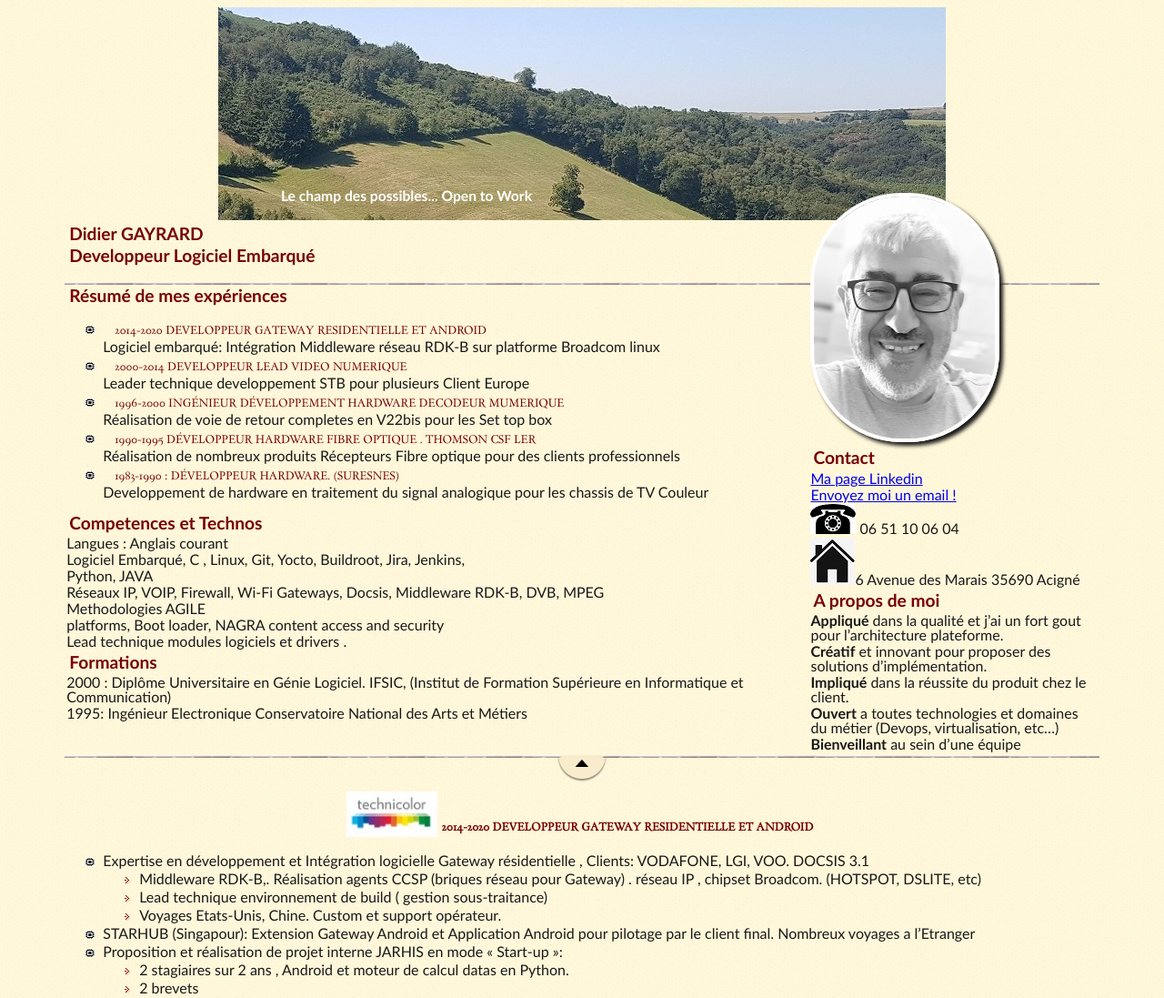
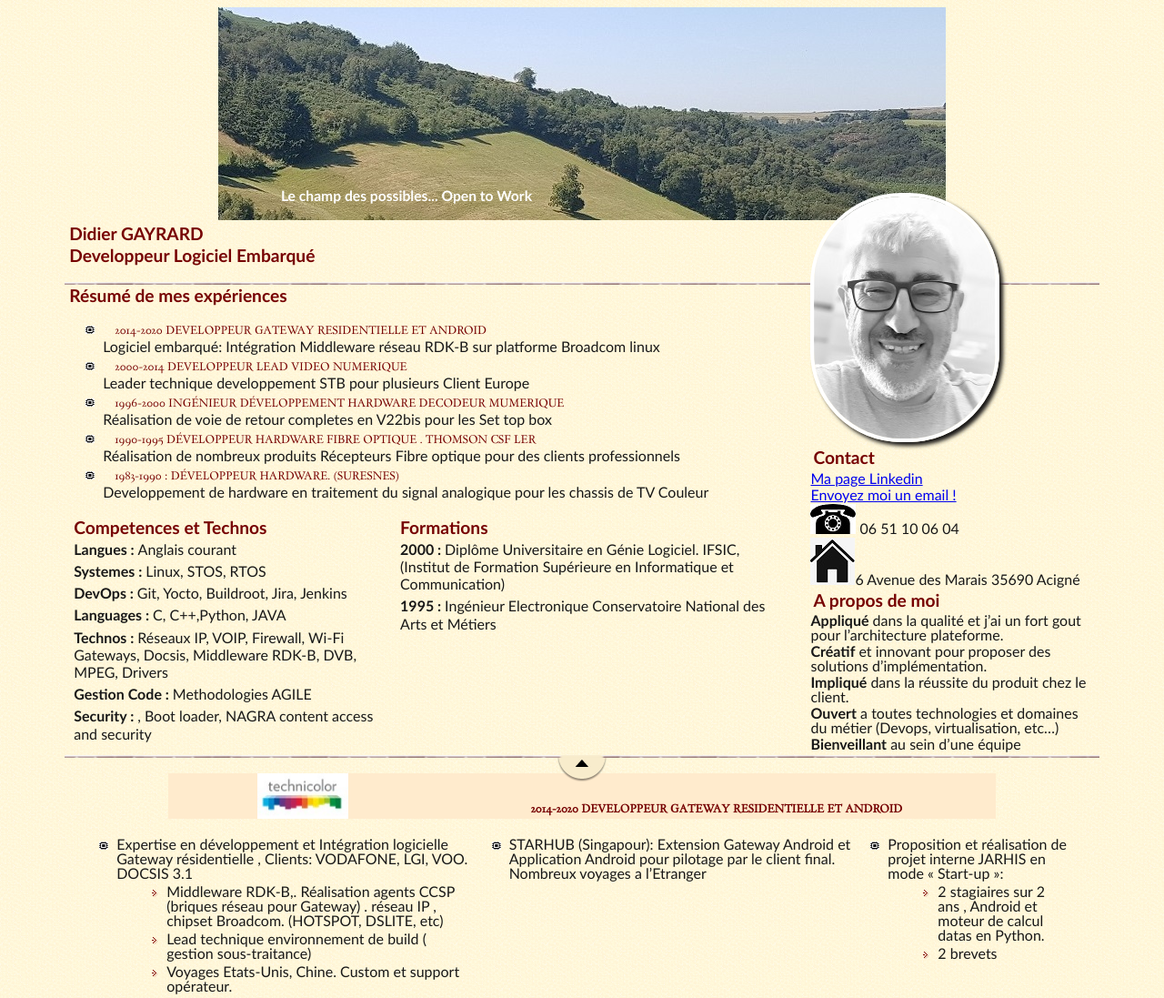
Before and after one commit to didiergayrard12/Cours_Git_DG, a plain HTML site: page moncvweb/index.html in a window 1280 px wide. Shown: the top 1097 px of the page at 91% size. Drawn offline with Linux system fonts and the light colour scheme.

Commit message:
[CV]change some flebox pagination

```diff
--- a/moncvweb/index.html
+++ b/moncvweb/index.html
@@ -11,7 +11,7 @@
         <div id="banniere">
           <h1>Le champ des possibles... Open to Work</h1>
         </div>
-        <h1>Didier GAYRARD </h1>
+        <h1>Didier GAYRARD</h1>
         <h2>Developpeur Logiciel Embarqué</h2>
       </header>
       <div id="corpsducv">
@@ -70,35 +70,39 @@
               </ul>
             </nav>
           </div>
+          <div id="compeforms">
             <div id="competences">
               <h2>Competences et Technos</h2>
-            <p>Langues : Anglais courant</p>
+              <p> <strong>Langues : </strong>Anglais courant</p>
               <p>
-              Logiciel Embarqué, C , Linux, Git, Yocto, Buildroot, Jira,
-              Jenkins,
+                <strong>Systemes : </strong>  Linux, STOS, RTOS
               </p>
-            <p>Python, JAVA</p>
               <p>
-              Réseaux IP, VOIP, Firewall, Wi-Fi Gateways, Docsis, Middleware
-              RDK-B, DVB, MPEG
+                <strong>DevOps : </strong> Git, Yocto, Buildroot, Jira,
+                Jenkins
               </p>
-            <p>Methodologies AGILE</p>
-            <p>platforms, Boot loader, NAGRA content access and security</p>
-            <p>Lead technique modules logiciels et drivers .</p>
+              <p><strong>Languages : </strong>C, C++,Python, JAVA</p>
+              <p>
+                <strong>Technos : </strong>Réseaux IP, VOIP, Firewall, Wi-Fi Gateways, Docsis, Middleware
+                RDK-B, DVB, MPEG, Drivers
+              </p>
+              <p><strong>Gestion Code : </strong>Methodologies AGILE</p>
+              <p><strong>Security : </strong>, Boot loader, NAGRA content access and security</p>
+
             </div>
             <div id="formations">
               <h2>Formations</h2>
               <p>
-              2000 : Diplôme Universitaire en Génie Logiciel. IFSIC, (Institut
+                <strong>2000 :  </strong>Diplôme Universitaire en Génie Logiciel. IFSIC, (Institut
                 de Formation Supérieure en Informatique et Communication)
               </p>
               <p>
-              1995: Ingénieur Electronique Conservatoire National des Arts et
+                <strong>1995 :  </strong>Ingénieur Electronique Conservatoire National des Arts et
                 Métiers
               </p>
             </div>
           </div>
-
+        </div>
         <div id="asides">
           <div id="contact">
             <p id="identite">
--- a/moncvweb/style.css
+++ b/moncvweb/style.css
@@ -74,13 +74,16 @@ h1,h2{
 }
 .logos {
   display:flex;
-  justify-content: center;
+  justify-content: space-around;
    /* border: 1px solid blue;  */
   font-family: 'Dayrom', Arial, sans-serif;
   font-size: 10px;
   color: #760001;
-  height: 70px;
+  height: 50px;
+  width: 80%;
   align-items:flex-end;
+  background-color: blanchedalmond;
+  margin:auto;
 }
 .logos img {
   width: 100px;
@@ -142,3 +145,20 @@ nav a {
   border: 4px solid white;
   margin-top: -100px;
 }
+#compeforms {
+  display:flex;
+  line-height: 1.5em;
+  margin: 5px;
+}
+#compeforms p {
+  line-height: 1.2em;
+  margin: 5px;
+}
+section .gpuce{
+  display:flex;
+  justify-content:space-between;
+}
+section .gpuce li {
+  margin-left: 15px;
+  margin-right: 15px;
+}
```
Lines whose indentation alone changed are shown as unchanged.
